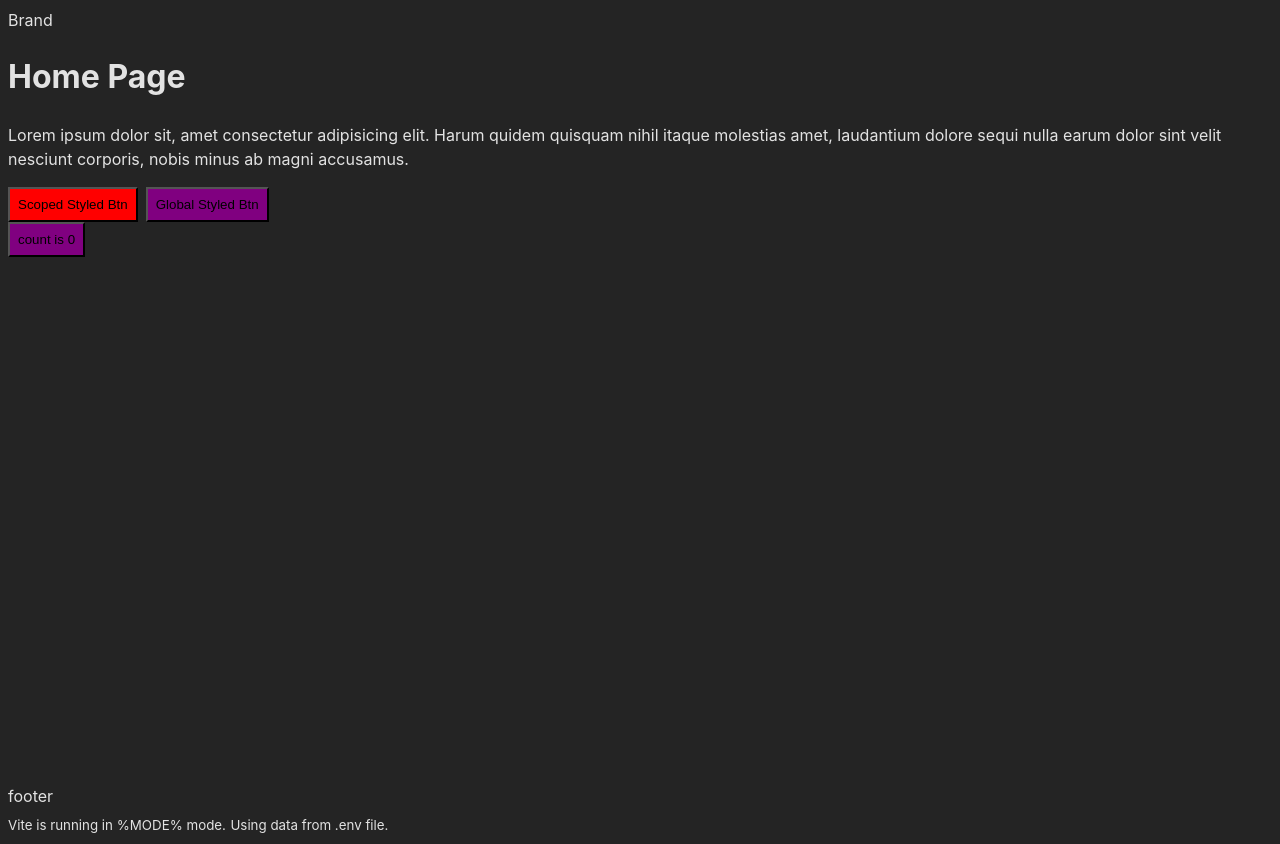
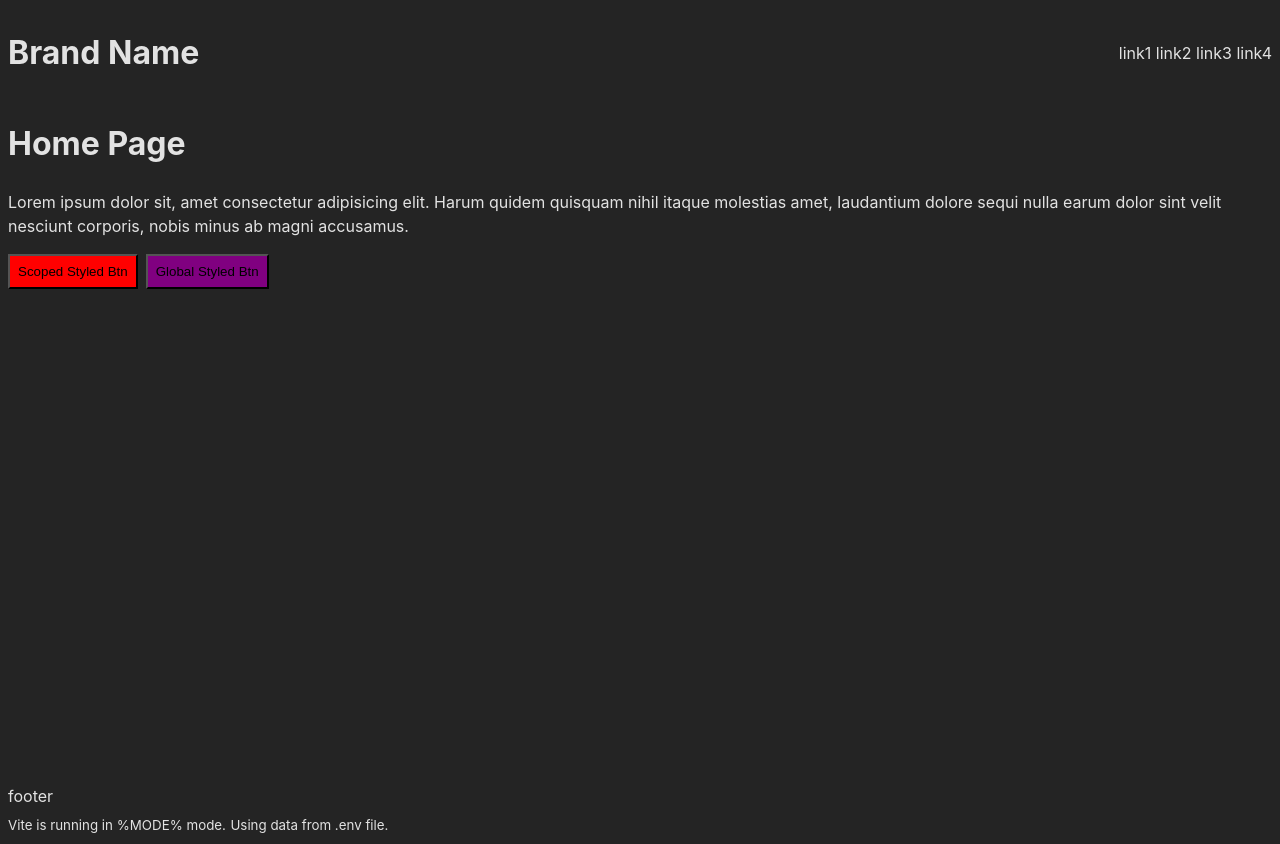
Before and after one commit to jicking/vite-react-boilerplate, a React (Vite) app: page / in a window 1280 px wide. Built offline with nearby package versions, Linux system fonts and the light colour scheme.

Commit message:
update trial testing studying  on display flex

```diff
--- a/src/App.module.css
+++ b/src/App.module.css
@@ -9,3 +9,10 @@
   .siteContent {
     flex: 1;
   }
+
+
+  .siteFooter,.siteHeader {
+    display: flex;
+    align-items: center;
+    justify-content: space-between;
+}
--- a/src/App.tsx
+++ b/src/App.tsx
@@ -1,18 +1,25 @@
-import { useState } from "react";
+//import { useState } from "react";
 import { HomePage } from "./pages/HomePage";
 import classes from './App.module.css'
 
 function App() {
-  const [count, setCount] = useState(0);
+
 
   return (
     <div className={classes.site}>
-      <header>Brand</header>
+      <header className={classes.siteHeader}>
+        <h1>Brand Name </h1>
+
+        <nav>
+          link1
+          link2
+          link3
+          link4
+        </nav>
+      </header>
       <main className={classes.siteContent}>
         <HomePage />
-        <button onClick={() => setCount((count) => count + 1)} className="btn">
-          count is {count}
-        </button>
+
       </main>
       <footer>footer</footer>
     </div>
```
